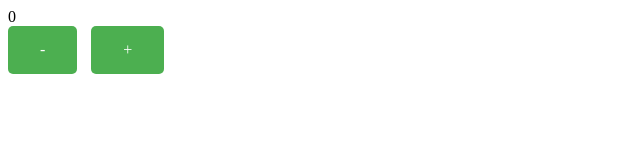
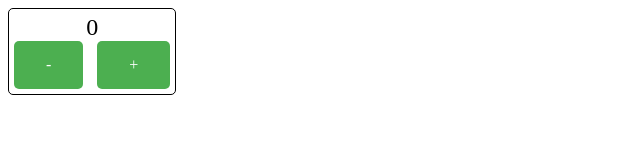
Before and after one commit to karpov-dev/npm_counter, a website: page index.html in a window 1280 px wide. Shown: the whole page, without its empty margins (0-640 px from the left). Drawn offline with Linux system fonts and the light colour scheme.

Commit message:
html changes + css styles

```diff
--- a/index.html
+++ b/index.html
@@ -7,8 +7,10 @@
 		<script src="src/js/logic.js"></script>
 	</head>
 	<body>
-		<div id="counterValue">0</div>
-		<a onclick="minus()">-</a>
-		<a onclick="plus()">+</a>
+		<div class="cmp">
+			<div id="counterValue">0</div>
+			<a onclick="minus()">-</a>
+			<a onclick="plus()">+</a>
+		</div>
 	</body>
 </html>
--- a/src/css/style.css
+++ b/src/css/style.css
@@ -1,3 +1,7 @@
+a, .cmp {
+    border-radius: 5px;
+}
+
 a {
   background-color: #4caf50;
   border: none;
@@ -7,7 +11,7 @@ a {
   text-decoration: none;
   display: inline-block;
   font-size: 16px;
-  border-radius: 5px;
+  user-select: none;
 }
 
 a:hover {
@@ -17,3 +21,14 @@ a:hover {
 a + a {
     margin-left: 10px;
 }
+
+#counterValue {
+    font-size: 24px;
+    text-align: center;
+}
+
+.cmp {
+    padding: 5px;
+    border: 1px solid black;
+    display: inline-block;
+}
```
